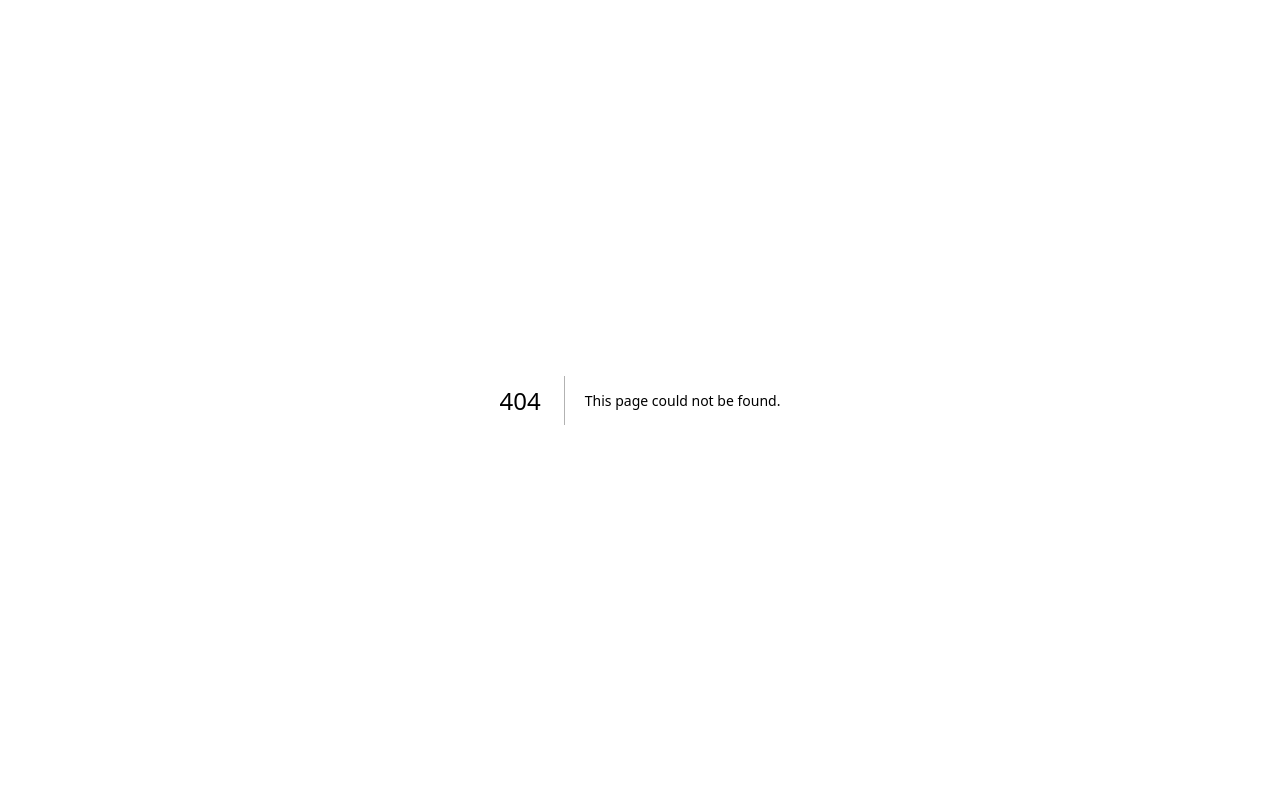
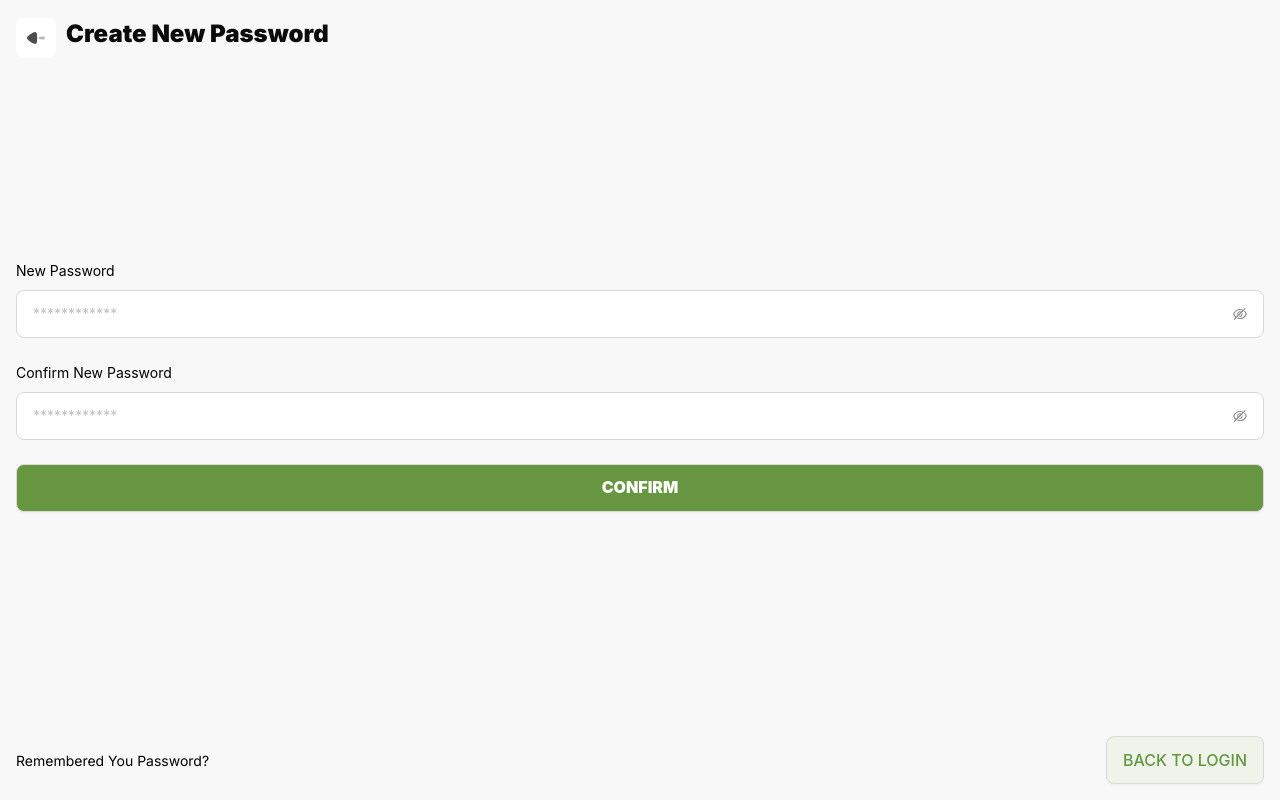
Before and after one commit to ExcCode/sakha-web-react, a Next.js app: page /newpassword in a window 1280 px wide. Before the commit this address had no page. Built offline with nearby package versions, Linux system fonts and the light colour scheme.

Commit message:
create new password page

```diff
--- /dev/null
+++ b/src/app/newpassword/page.jsx
@@ -0,0 +1,78 @@
+'use client'
+import React from 'react'
+import Header from '../../../components/Header'
+import BackToLogin from '../../../components/BackToLogin'
+import { Button, Form, Input } from 'antd'
+
+const NewPassword = () => {
+    const [form] = Form.useForm();
+    const onFinish = (values) => {
+      console.log('Received values of form: ', values);
+    };
+  return (
+    <div className='flex flex-col justify-between p-[16px] min-h-screen bg-[#F8F8F8]'>
+        <Header text='Create New Password'/>
+        <div>
+        <Form
+      form={form}
+      name="register"
+      onFinish={onFinish}
+
+    >
+
+
+      <Form.Item
+        name="password"
+        rules={[
+          {
+            required: true,
+            message: 'Please input your password!',
+          },
+        ]}
+        hasFeedback
+      >
+       <div className='flex flex-col gap-[8px]'>
+        <label className='text-[#000] font-[400] text-[14px]'> New Password</label>
+       <Input.Password placeholder='************' className='h-[48px] bg-[#fff] rounded-[8px] px-[16px] py-[14px]'/>
+       </div>
+      </Form.Item>
+
+      <Form.Item
+        name="confirm"
+        dependencies={['password']}
+        hasFeedback
+        rules={[
+          {
+            required: true,
+            message: 'Please confirm your password!',
+          },
+          ({ getFieldValue }) => ({
+            validator(_, value) {
+              if (!value || getFieldValue('password') === value) {
+                return Promise.resolve();
+              }
+              return Promise.reject(new Error('The new password that you entered do not match!'));
+            },
+          }),
+        ]}
+      >
+       <div className='flex flex-col gap-[8px]'>
+        <label className='text-[#000] font-[400] text-[14px]'> Confirm New Password</label>
+       <Input.Password placeholder='************' className='h-[48px] bg-[#fff] rounded-[8px] px-[16px] py-[14px]'/>
+       </div>
+      </Form.Item>
+      <Form.Item >
+        <Button  htmlType="submit" className='bg-[#669640]  text-[#fff] uppercase font-[900] text-[16px] w-full flex justify-center items-center h-[48px] px-[16px] py-[14px] rounded-[8px]'>
+     confirm
+        </Button>
+      </Form.Item>
+      </Form>
+        </div>
+
+        <BackToLogin />
+
+    </div>
+  )
+}
+
+export default NewPassword
```
